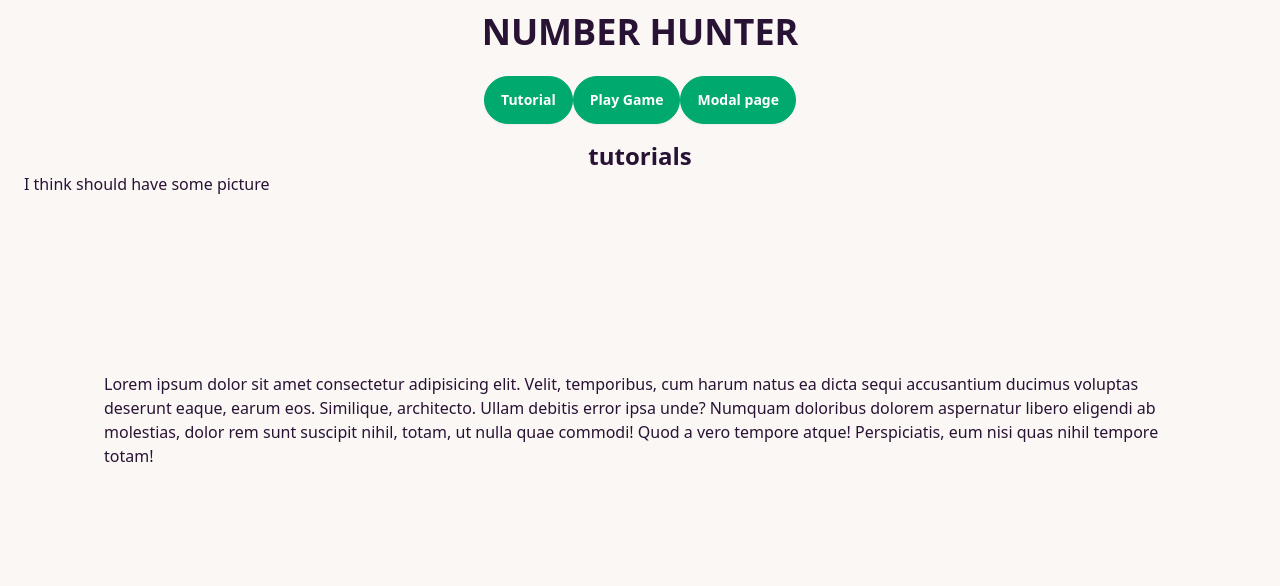
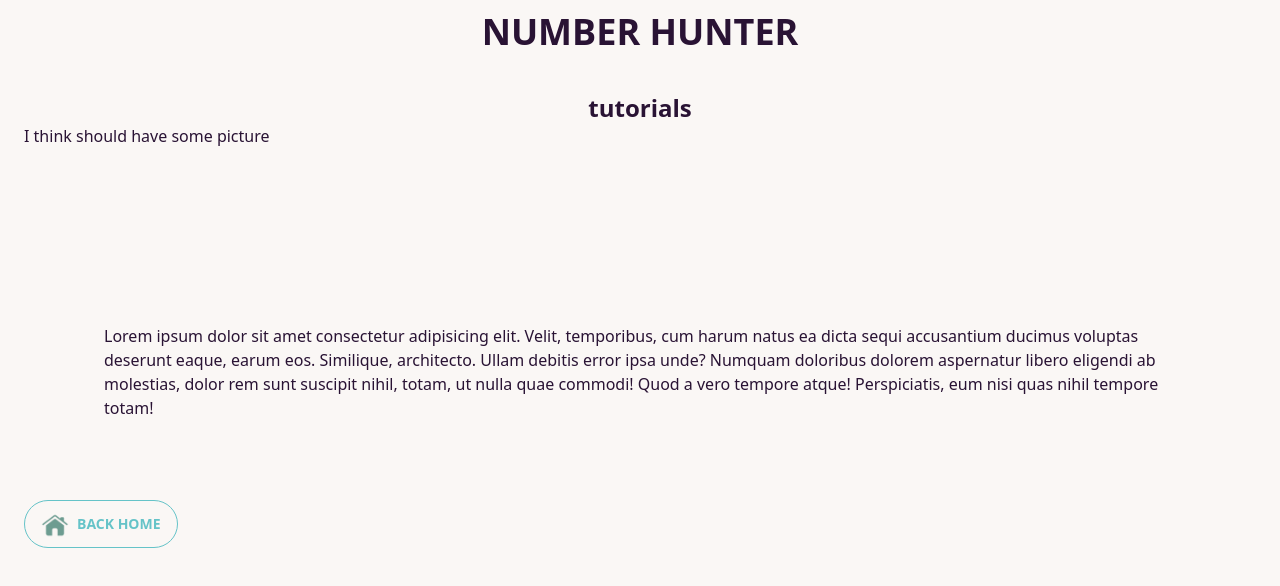
Before and after one commit to sMercyX/PROJECT1-SEC-1-NumberHunterX, a Vue app: page / in a window 1280 px wide. Both pictures are taken after a click on the button "Tutorial". Shown: the top 586 px of the page. Built offline with nearby package versions, Linux system fonts and the light colour scheme.

Commit message:
hide button for dev tools

```diff
--- a/src/App.vue
+++ b/src/App.vue
@@ -131,9 +131,11 @@ function getSave() {
 }
 
 let show = ref(0)
+function homePage() {
+  show.value = 0
+}
 function tutorialPage() {
   show.value = 1
-  resetNewBestTime()
 }
 function gamePage() {
   show.value = 2
@@ -318,17 +320,14 @@ function checkWin() {
     <div class="mb-4 text-4xl font-extrabold">NUMBER HUNTER</div>
   </div>
   <section id="homePage" class="flex justify-center">
-    <!-- <div v-show="show == 0"> -->
+    <div v-show="show == 0">
       <button @click="tutorialPage" class="btn btn-success text-white">
         Tutorial
       </button>
       <button @click="gamePage" class="btn btn-success text-white">
         Play Game
       </button>
-    <button @click="modalPage" class="btn btn-success text-white">
-      Modal page
-    </button>
-    <!-- </div> -->
+    </div>
   </section>
   <section id="tutorialPage">
     <!--main tutorial-->
@@ -346,6 +345,14 @@ function checkWin() {
           quae commodi! Quod a vero tempore atque! Perspiciatis, eum nisi quas
           nihil tempore totam!
         </h2>
+        <button
+          class="btn btn-outline btn-primary"
+          type="button"
+          @click="homePage"
+        >
+          <img src="./assets/Home_icon_green.png" class="h-7" />
+          BACK HOME
+        </button>
       </div>
     </div>
   </section>
@@ -452,14 +459,22 @@ function checkWin() {
             </p>
             <div v-show="newBestTime">
               <p>CONGRADULATION!!!!</p>
-              YOU ARE THE NEW RECORD
-            </div>
-            <div v-show="!newBestTime">
-              <h3>BE FASTER</h3>
+              <p>YOU ARE THE NEW RECORD</p>
               <button
                 class="btn btn-outline btn-primary"
                 type="button"
-                @click="gamePage()"
+                @click="homePage"
+              >
+                <img src="./assets/Home_icon_green.png" class="h-7" />
+                BACK HOME
+              </button>
+            </div>
+            <div v-show="!newBestTime">
+              <h3 class="text-2xl">BE FASTER</h3>
+              <button
+                class="btn btn-outline btn-primary"
+                type="button"
+                @click="gamePage"
               >
                 <img src="./assets/play-button.png" class="h-7" />
                 Try again
```
Also changed, not shown: src/assets/Home_icon_green.png (added). Lines whose indentation alone changed are shown as unchanged.
